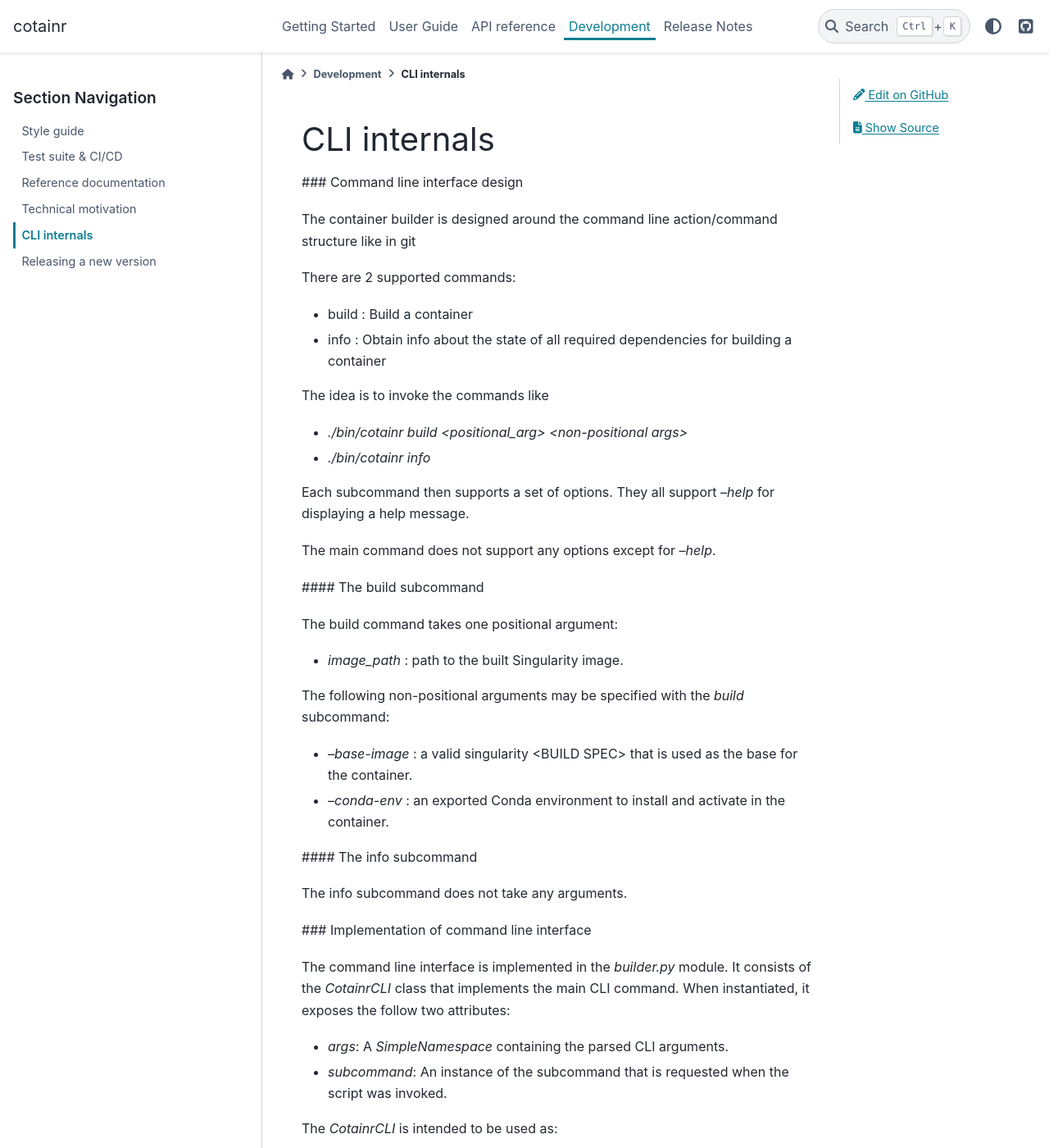
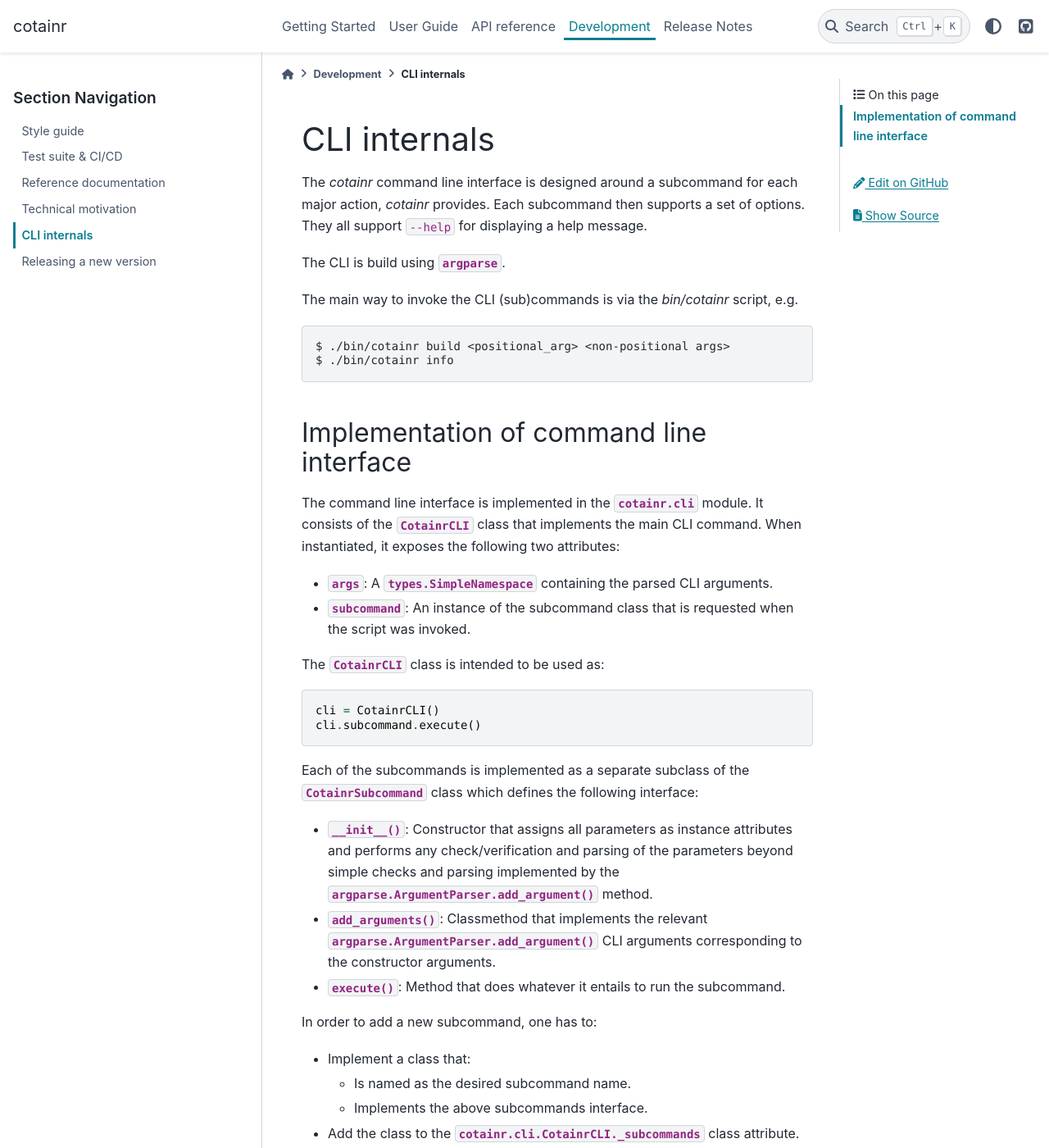
Before and after one commit to DeiC-HPC/cotainr, a Sphinx documentation site: the page built from doc/development/cli_internals.rst, in a window 1280 px wide and 1400 px high. Shown: the whole window at 82% size. Built offline with Sphinx 7.4.7 and the PyData theme 0.15.4, drawn with Linux system fonts in a browser that asks for light colours; pages that are not in the unit, such as notebooks, are missing from menus; some of the changed text lies outside the part shown.

Commit message:
AB#476 Final draft of CLI internals development docs.

````diff
--- a/doc/development/cli_internals.rst
+++ b/doc/development/cli_internals.rst
@@ -3,71 +3,50 @@
 CLI internals
 =============
 
-### Command line interface design
+The `cotainr` command line interface is designed around a subcommand for each major action, `cotainr` provides. Each subcommand then supports a set of options. They all support :code:`--help` for displaying a help message.
 
-The container builder is designed around the command line action/command structure like in git
+The CLI is build using :mod:`argparse`.
 
-There are 2 supported commands:
+The main way to invoke the CLI (sub)commands is via the `bin/cotainr` script, e.g.
 
-- build : Build a container
-- info : Obtain info about the state of all required dependencies for building a container
+.. code-block:: console
 
-The idea is to invoke the commands like
+    $ ./bin/cotainr build <positional_arg> <non-positional args>
+    $ ./bin/cotainr info
 
-- `./bin/cotainr build <positional_arg> <non-positional args>`
-- `./bin/cotainr info`
+Implementation of command line interface
+----------------------------------------
+The command line interface is implemented in the :mod:`cotainr.cli` module. It consists of the :class:`~cotainr.cli.CotainrCLI` class that implements the main CLI command. When instantiated, it exposes the following two attributes:
 
-Each subcommand then supports a set of options. They all support `--help` for displaying a help message.
+- :attr:`~cotainr.cli.CotainrCLI.args`: A :class:`types.SimpleNamespace` containing the parsed CLI arguments.
+- :attr:`~cotainr.cli.CotainrCLI.subcommand`: An instance of the subcommand class that is requested when the script was invoked.
 
-The main command does not support any options except for `--help`.
+The :class:`~cotainr.cli.CotainrCLI` class is intended to be used as:
 
-#### The build subcommand
+.. code-block:: python
 
-The build command takes one positional argument:
+    cli = CotainrCLI()
+    cli.subcommand.execute()
 
-- `image_path` : path to the built Singularity image.
+Each of the subcommands is implemented as a separate subclass of the :class:`~cotainr.cli.CotainrSubcommand` class which defines the following interface:
 
-The following non-positional arguments may be specified with the `build` subcommand:
-
-- `--base-image` : a valid singularity \<BUILD SPEC\> that is used as the base for the container.
-- `--conda-env` : an exported Conda environment to install and activate in the container.
-
-#### The info subcommand
-
-The info subcommand does not take any arguments.
-
-
-### Implementation of command line interface
-
-The command line interface is implemented in the `builder.py` module. It consists of the `CotainrCLI` class that implements the main CLI command. When instantiated, it exposes the follow two attributes:
-
-- `args`: A `SimpleNamespace` containing the parsed CLI arguments.
-- `subcommand`: An instance of the subcommand that is requested when the script was invoked.
-
-The `CotainrCLI` is intended to be used as:
-
-```python
-cli = CotainrCLI()
-cli.subcommand.execute()
-```
-
-Each of the subcommands is implemented as a separate subclass of the `CotainrSubcommand` in the `builder.py` module with the following interface:
-
-- `__init__(self, *, ...)`: Constructor that assigns all parameters as instance attributes and performs any check/verification and parsing of the parameters beyond simple checks and parsing implemented by the `ArgumentParser.add_argument(...)` method.
-- `add_arguments(cls, *, parser)`: Classmethod that implements the relevant `add_arguments(...)` CLI arguments corresponding to the constructor arguments.
-- `execute(self)`: Method that does whatever it entails to run the subcommand.
+- :meth:`~cotainr.cli.CotainrSubcommand.__init__`: Constructor that assigns all parameters as instance attributes and performs any check/verification and parsing of the parameters beyond simple checks and parsing implemented by the :meth:`argparse.ArgumentParser.add_argument` method.
+- :meth:`~cotainr.cli.CotainrSubcommand.add_arguments`: Classmethod that implements the relevant :meth:`argparse.ArgumentParser.add_argument` CLI arguments corresponding to the constructor arguments.
+- :meth:`~cotainr.cli.CotainrSubcommand.execute`: Method that does whatever it entails to run the subcommand.
 
 In order to add a new subcommand, one has to:
 
 - Implement a class that:
+
   - Is named as the desired subcommand name.
   - Implements the above subcommands interface.
-- Add the class to the `subcommands` list in the `CotainrCLI.__init__()` constructor.
 
-This implementation was inspired by https://gist.github.com/vineethguna/d72a8f071a783de2d7ca.
+- Add the class to the :attr:`cotainr.cli.CotainrCLI._subcommands` class attribute.
+
+This implementation was inspired by `Satya Sai Vineeth Guna's cli_design.py <https://gist.github.com/vineethguna/d72a8f071a783de2d7ca>`_.
 
 Throughout the implementation, we try to avoid repeating help messages for the CLI by (ab)using the `__doc__` dunder to automatically extract such help messages from a single place of definition. Specifically, we automatically extract:
 
-- The main CLI description text from the `CotainrCLI` short summary.
-- The subcommands help summary from their class short summary.
-- The subcommands help texts from the `Parameters` section in the class docstring. For easing this, we have the `_extract_help_from_docstring(arg, docstring)` function in `builder.py`. Note that this utility function relies on the assumption that the docstrings are formatted according to the numpydoc format.
+- The main CLI description text from the :class:`~cotainr.cli.CotainrCLI` docstring short summary.
+- The subcommands help summary from their class docstring short summary.
+- The subcommands help texts from the `Parameters` section in their class docstring. For easing this, we have the :func:`cotainr.cli._extract_help_from_docstring` function. Note that this utility function relies on the assumption that the docstrings are formatted according to the `numpydoc format <https://numpydoc.readthedocs.io/en/latest/format.html>`_.
````
Also changed, not shown: doc/development/index.rst (+6 -6 lines).
